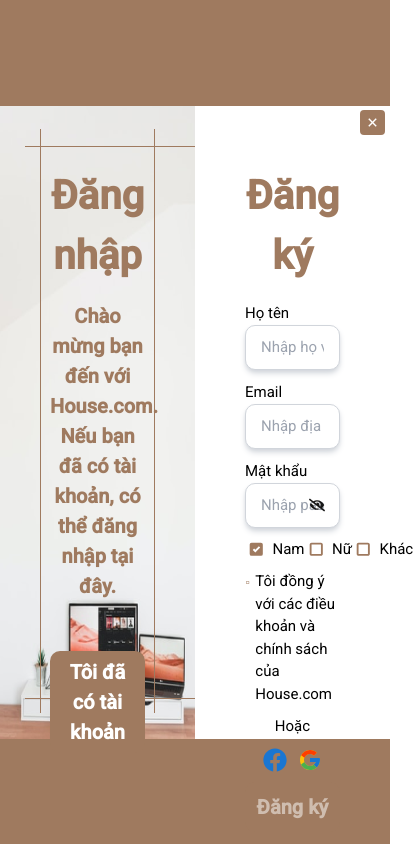
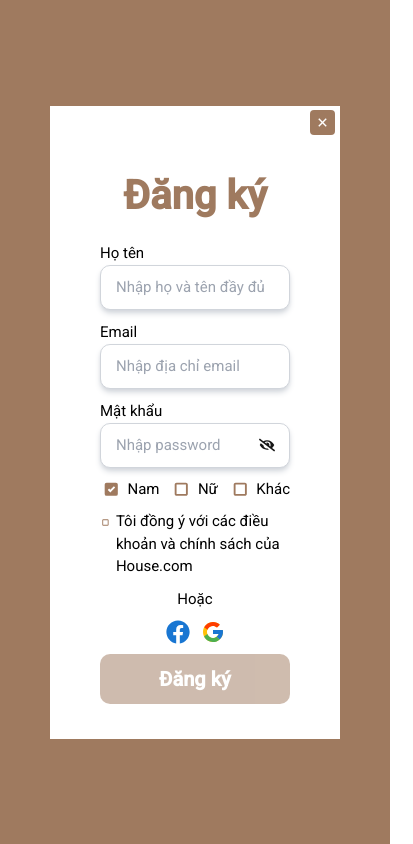
Before and after one commit to Nguyenthithuhang0406/Web_noi_that, a Next.js app: page /login in a window 390 px wide. Shown: the whole page, 413 px wide, since content can reach past the window. Built offline with nearby package versions, Linux system fonts and the light colour scheme.

Commit message:
🐛 responsive login & register

```diff
--- a/src/app/(auth)/login/page.tsx
+++ b/src/app/(auth)/login/page.tsx
@@ -11,10 +11,12 @@ import NoLogin from "@/app/_components/NoLogin";
 const Login = () => {
   const [isLogin, setIsLogin] = useState(false);
   return (
-    <div className="flex items-center justify-center w-full h-screen bg-[#9F7A5F]">
+    <div className="flex items-center justify-center xs:px-[50px] xm:px-[50px] sm:px-[50px] md:px-0 w-full h-screen bg-[#9F7A5F]">
       <div className="flex w-[835px] h-[633px]">
-        <div className='w-1/2 h-full bg-[url("/images/bg1.png")] bg-cover bg-center relative'>
-          <div className="w-full h-full relative">
+        <div
+          className={`w-1/2 xs:hidden xm:hidden sm:hidden md:block h-full bg-[url("/images/bg1.png")] bg-cover bg-center relative`}
+        >
+          <div className={`w-full h-full relative`}>
             <Image
               src={line1}
               alt="line1"
@@ -42,7 +44,9 @@ const Login = () => {
             <NoRegister isLogin={isLogin} setIsLogin={setIsLogin} />
           )}
         </div>
-        <div className="w-1/2 h-full relative bg-white">
+        <div
+          className={`md:w-1/2 xs:w-full xm:w-full sm:w-full h-full relative bg-white`}
+        >
           {isLogin ? (
             <NoLogin isLogin={isLogin} setIsLogin={setIsLogin} />
           ) : (
--- a/tailwind.config.js
+++ b/tailwind.config.js
@@ -16,6 +16,20 @@ module.exports = {
         lg: "18px",
         xl: "20px",
       },
+      screens: {
+        xs: {
+          max: "450px",
+        },
+        xm: {
+          min: "451px",
+          max: "639px",
+        },
+        sm: "640px",
+        md: "768px",
+        lg: "1024px",
+        xl: "1280px",
+        "2xl": "1536px",
+      },
     },
   },
   plugins: [],
```
